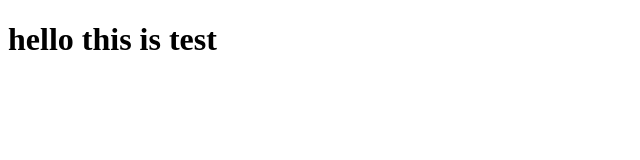
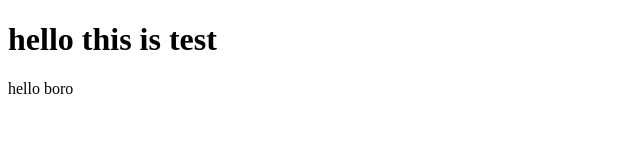
Before and after one commit to Noman-Miyazi/test-html, a plain HTML site: page index1.html in a window 1280 px wide. Shown: the full height of the page, 0-640 px from the left. Drawn offline with Linux system fonts and the light colour scheme.

Commit message:
add file

```diff
--- a/index1.html
+++ b/index1.html
@@ -9,5 +9,7 @@
 
     <h1> hello this is test </h1>
 
+    <p>hello boro</p>
+
 </body>
 </html>
```
